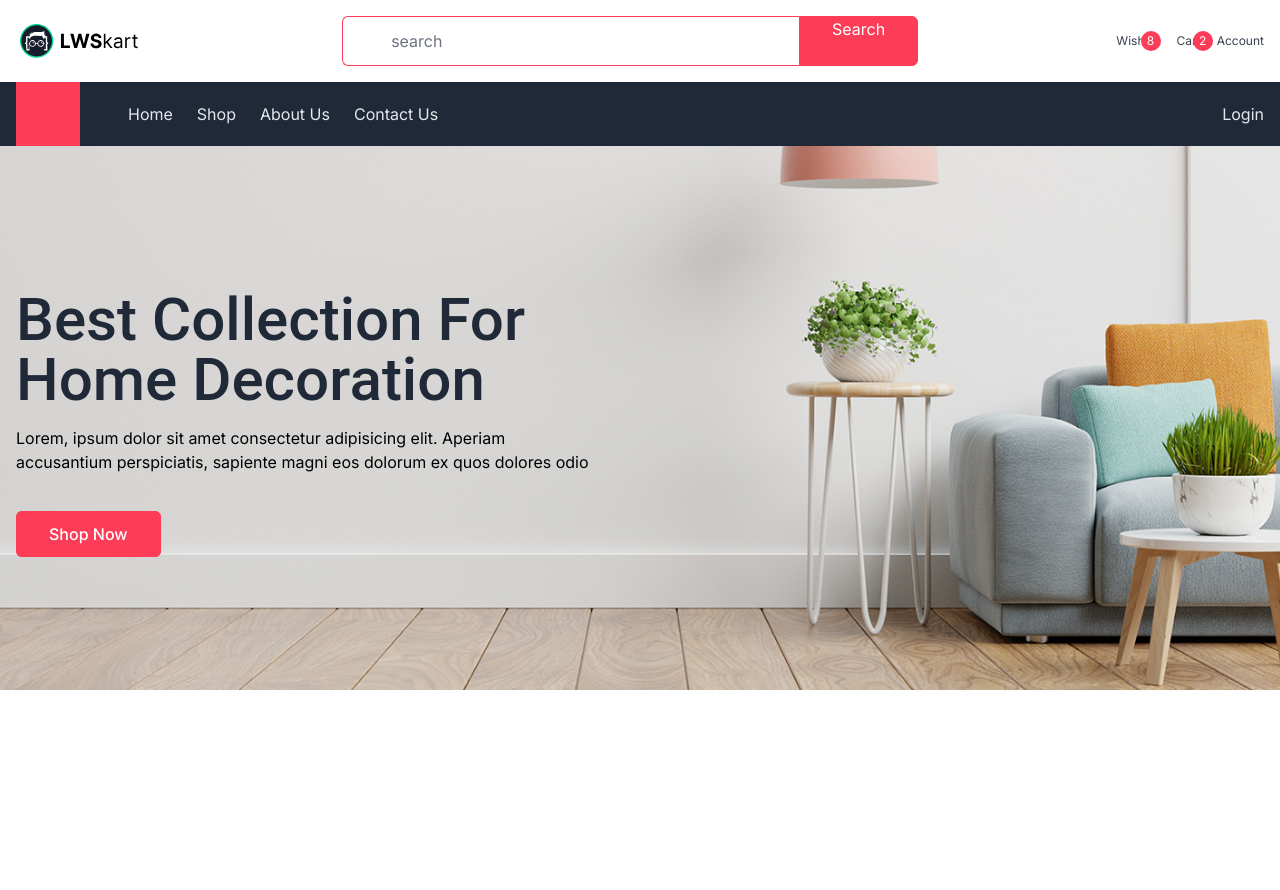
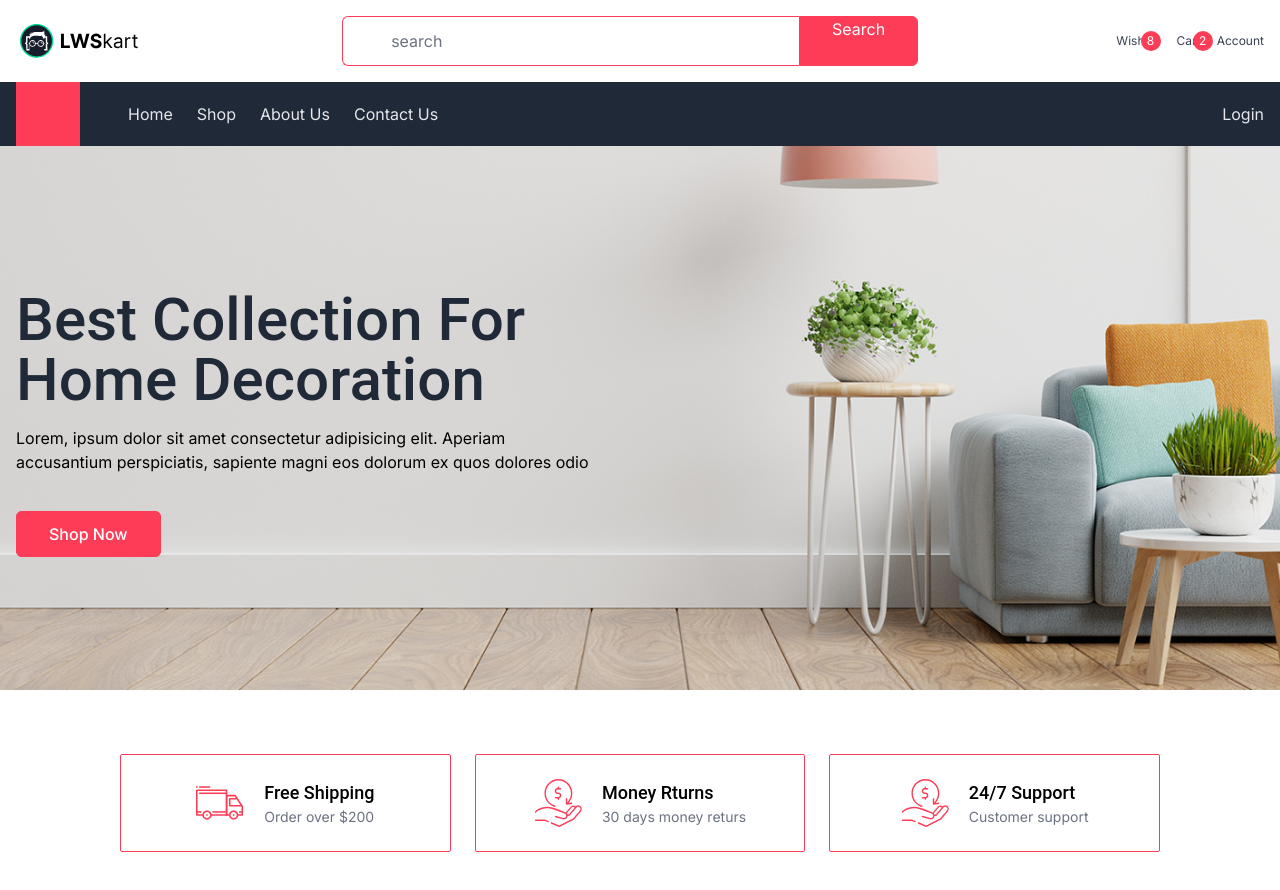
Before and after one commit to moofazzel/lws-kart-typescript, a Next.js app: page / in a window 1280 px wide. Shown: the top 890 px of the page. Before the commit the page ends 800 px from the top, so only its background shows below. Built offline with nearby package versions, Linux system fonts and the light colour scheme.

Commit message:
Features added

```diff
--- a/app/page.tsx
+++ b/app/page.tsx
@@ -1,4 +1,5 @@
 import Banner from "@/components/Banner";
+import Features from "@/components/Features";
 import Navbar from "@/components/Navbar";
 
 export default function Home() {
@@ -6,6 +7,7 @@ export default function Home() {
     <main>
       <Navbar />
       <Banner />
+      <Features />
     </main>
   );
 }
--- /dev/null
+++ b/components/Features.tsx
@@ -0,0 +1,47 @@
+import Image from "next/image";
+import deliveryVan from "@/public/images/icons/delivery-van.svg";
+import monetBack from "@/public/images/icons/money-back.svg";
+import serviceHours from "@/public/images/icons/money-back.svg";
+
+export default function Features() {
+  return (
+    <div className="container py-16">
+      <div className="w-10/12 grid grid-cols-1 md:grid-cols-3 gap-6 mx-auto justify-center">
+        <div className="border border-primary rounded-sm px-3 py-6 flex justify-center items-center gap-5">
+          <Image
+            src={deliveryVan}
+            alt="Delivery"
+            className="w-12 h-12 object-contain"
+          />
+
+          <div>
+            <h4 className="font-medium capitalize text-lg">Free Shipping</h4>
+            <p className="text-gray-500 text-sm">Order over $200</p>
+          </div>
+        </div>
+        <div className="border border-primary rounded-sm px-3 py-6 flex justify-center items-center gap-5">
+          <Image
+            src={monetBack}
+            alt="Delivery"
+            className="w-12 h-12 object-contain"
+          />
+          <div>
+            <h4 className="font-medium capitalize text-lg">Money Rturns</h4>
+            <p className="text-gray-500 text-sm">30 days money returs</p>
+          </div>
+        </div>
+        <div className="border border-primary rounded-sm px-3 py-6 flex justify-center items-center gap-5">
+          <Image
+            src={serviceHours}
+            alt="Delivery"
+            className="w-12 h-12 object-contain"
+          />
+          <div>
+            <h4 className="font-medium capitalize text-lg">24/7 Support</h4>
+            <p className="text-gray-500 text-sm">Customer support</p>
+          </div>
+        </div>
+      </div>
+    </div>
+  );
+}
```
